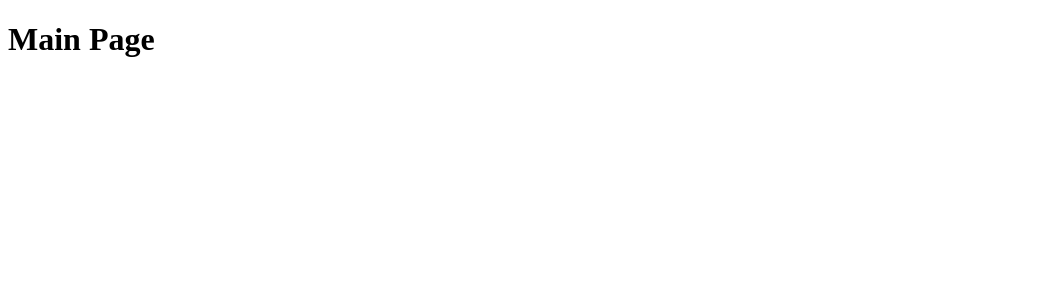
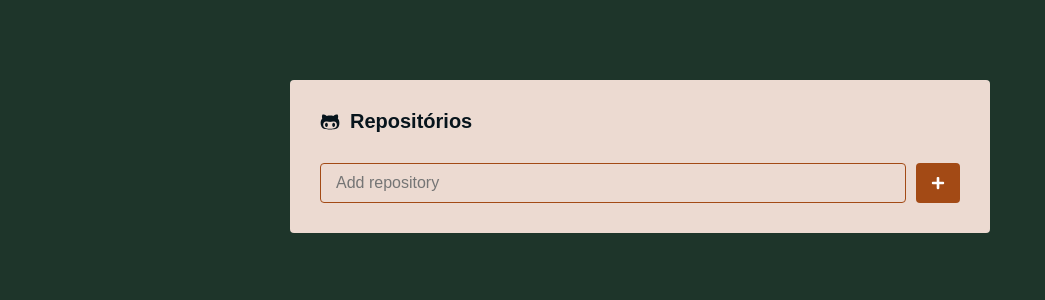
Before and after one commit to ivanseibel/github-repos, a React (Create React App) app: page / in a window 1280 px wide. Shown: the top 300 px of the page, without its empty margins (0-1045 px from the left). Built offline with nearby package versions, Linux system fonts and the light colour scheme.

Commit message:
Creating Main page basic styles

```diff
--- a/package.json
+++ b/package.json
@@ -8,8 +8,10 @@
     "@testing-library/user-event": "^7.1.2",
     "react": "^16.13.1",
     "react-dom": "^16.13.1",
+    "react-icons": "^3.9.0",
     "react-router-dom": "^5.1.2",
-    "react-scripts": "3.4.1"
+    "react-scripts": "3.4.1",
+    "styled-components": "^5.0.1"
   },
   "scripts": {
     "start": "react-scripts start",
--- a/src/App.js
+++ b/src/App.js
@@ -1,9 +1,15 @@
 import React from 'react';
 
 import Routes from './routes';
+import GlobalStyles from './styles/global';
 
 function App() {
-  return <Routes />;
+  return (
+    <>
+      <Routes />
+      <GlobalStyles />
+    </>
+  );
 }
 
 export default App;
--- a/src/pages/Main/index.js
+++ b/src/pages/Main/index.js
@@ -1,5 +1,23 @@
 import React from 'react';
+import { FaGithubAlt, FaPlus } from 'react-icons/fa';
+
+import { Container, Form, SubmitButton } from './styles';
 
 export default function Main() {
-  return <h1>Main Page</h1>;
+  return (
+    <Container>
+      <h1>
+        <FaGithubAlt />
+        Repositórios
+      </h1>
+
+      <Form onSubmit={() => { }}>
+        <input type="text" placeholder="Add repository" />
+
+        <SubmitButton disabled>
+          <FaPlus color="#fff" size={14} />
+        </SubmitButton>
+      </Form>
+    </Container>
+  );
 }
--- /dev/null
+++ b/src/pages/Main/styles.js
@@ -0,0 +1,50 @@
+import styled from 'styled-components';
+
+export const Container = styled.div`
+  max-width: 700px;
+  background: #ecdad1;
+  border-radius: 4px;
+  box-shadow: 0 0 20px (rgba(0, 0, 0, 0.1));
+  padding: 30px;
+  margin: 80px auto;
+
+  h1 {
+    font-size: 20px;
+    display: flex;
+    flex-direction: row;
+    align-items: center;
+
+    svg {
+      margin-right: 10px;
+    }
+  }
+`;
+
+export const Form = styled.form`
+  margin-top: 30px;
+  display: flex;
+  flex-direction: row;
+
+  input {
+    flex: 1;
+    border: 1px solid #a34a15;
+    padding: 10px 15px;
+    border-radius: 4px;
+    font-size: 16px;
+    background: #ecdad1;
+  }
+`;
+
+export const SubmitButton = styled.button.attrs({
+  type: 'submit',
+})`
+  background: #a34a15;
+  border: 0;
+  padding: 0 15px;
+  margin-left: 10px;
+  border-radius: 4px;
+
+  display: flex;
+  align-items: center;
+  justify-content: center;
+`;
--- /dev/null
+++ b/src/styles/global.js
@@ -0,0 +1,29 @@
+import { createGlobalStyle } from 'styled-components';
+
+export default createGlobalStyle`
+  * {
+    margin: 0;
+    padding: 0;
+    outline: 0;
+    box-sizing: border-box;
+  }
+
+  html, body, #root {
+    min-height: 100%;
+  }
+
+  body {
+    background: #1e352a;
+    -webkit-font-smoothing: antialiased !important;
+  }
+
+  body, input, button {
+    color: #07141c;
+    font-size: 14px;
+    font-family: Arial, Helvetica, sans-serif;
+  }
+
+  button {
+    cursor: pointer;
+  }
+`;
```
Also changed, not shown: 1 other file (tests, documents, lock files or other folders).
